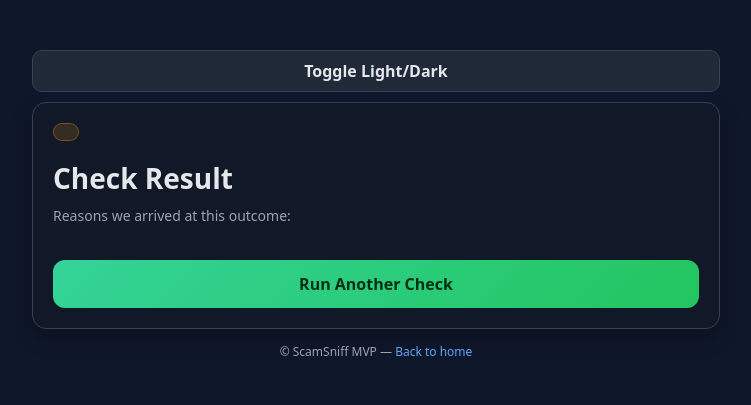
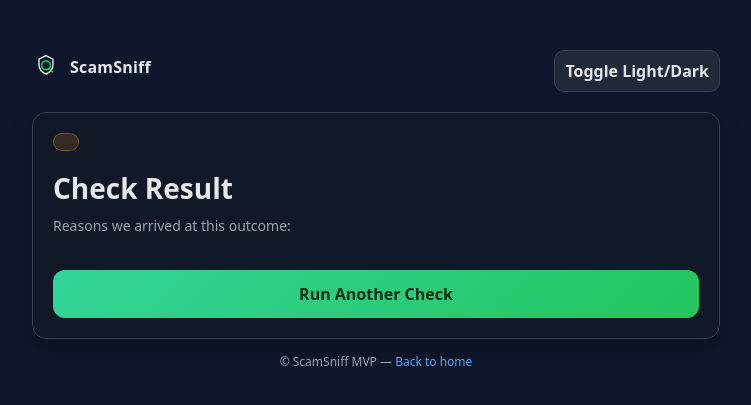
Before and after one commit to rodneyweaver1972-gif/scamsniff-mvp, a Flask app: template templates/result.html in a window 1280 px wide. Shown: the top 405 px of the page, without its empty margins (264-1015 px from the left). Run offline with Flask 3, Linux system fonts and the light colour scheme; the template is opened without the code that fills it, so the values that code supplies are empty.

Commit message:
Update result.html

```diff
--- a/templates/result.html
+++ b/templates/result.html
@@ -4,12 +4,19 @@
     <meta charset="utf-8">
     <meta name="viewport" content="width=device-width,initial-scale=1">
     <title>ScamSniff — Result</title>
+    <link rel="icon" href="/static/logo.svg" type="image/svg+xml">
     <link rel="stylesheet" href="/static/style.css">
   </head>
   <body>
     <div class="container">
-      <div class="toolbar">
-        <button id="themeBtn" class="toggle-btn">Toggle Light/Dark</button>
+      <div class="header">
+        <div class="brand">
+          <img src="/static/logo.svg" alt="ScamSniff logo">
+          <span class="title">ScamSniff</span>
+        </div>
+        <div class="toolbar">
+          <button id="themeBtn" class="toggle-btn">Toggle Light/Dark</button>
+        </div>
       </div>
 
       <div class="card">
```
